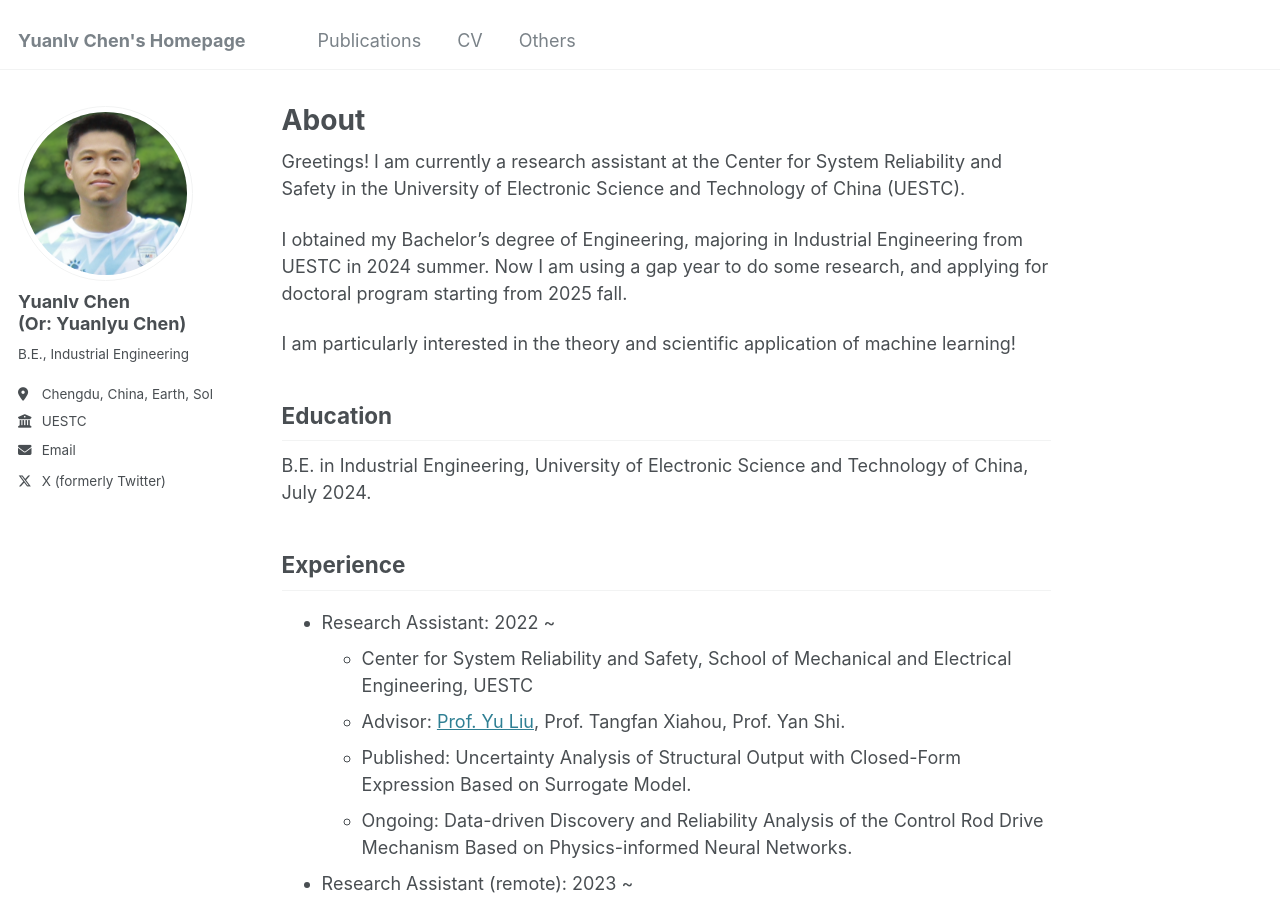
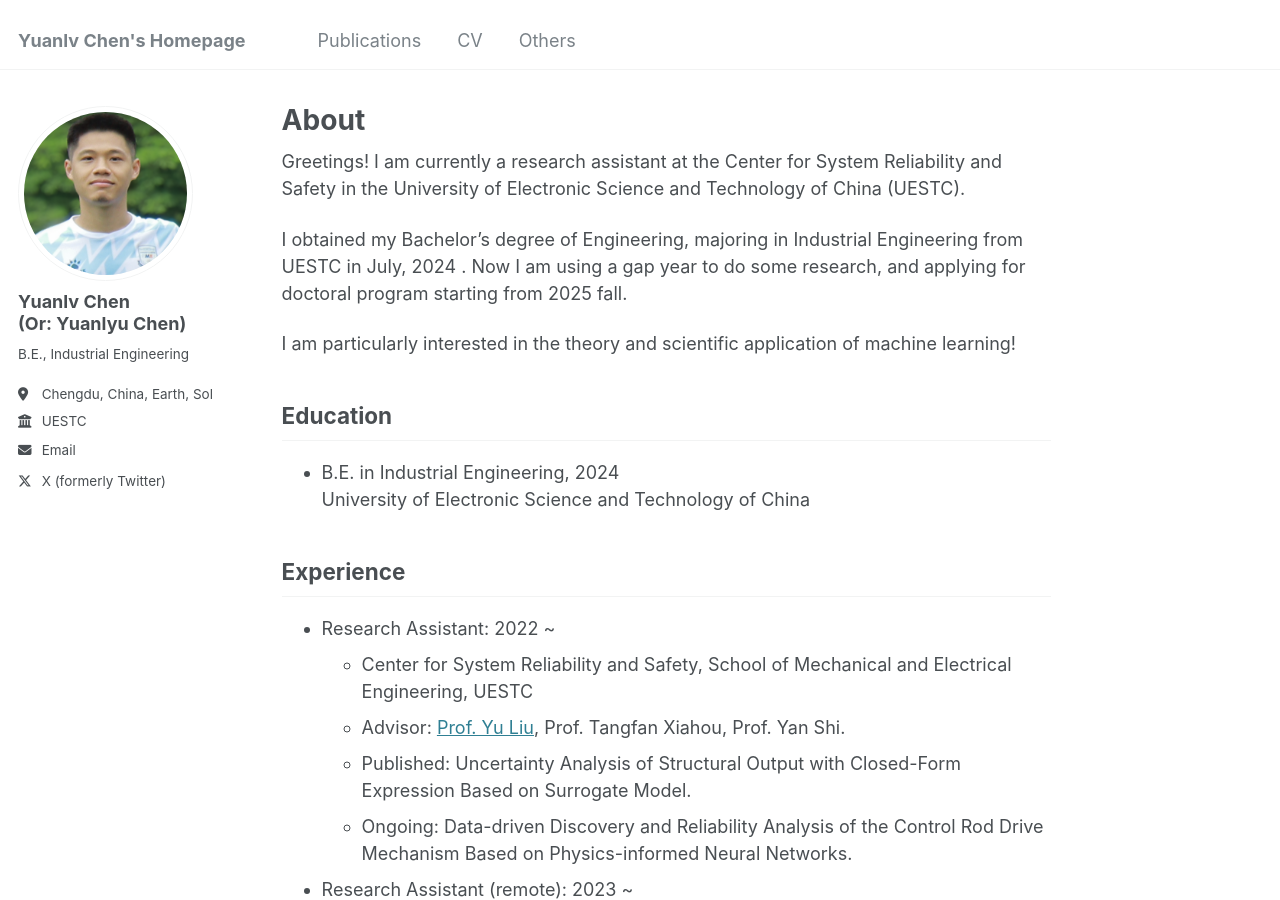
Before and after one commit to YLchen22/YLchen22.github.io, a Jekyll site: the page built from _pages/about.md, in a window 1280 px wide and 900 px high. Built offline with Jekyll 4.4.1, drawn with Linux system fonts in a browser that asks for light colours.

Commit message:
Update about.md

```diff
--- a/_pages/about.md
+++ b/_pages/about.md
@@ -9,13 +9,13 @@ redirect_from:
 
 Greetings! I am currently a research assistant at the Center for System Reliability and Safety in the University of Electronic Science and Technology of China (UESTC).
 
-I obtained my Bachelor's degree of Engineering, majoring in Industrial Engineering from UESTC in 2024 summer. Now I am using a gap year to do some research, and applying for doctoral program starting from 2025 fall.
+I obtained my Bachelor's degree of Engineering, majoring in Industrial Engineering from UESTC in July, 2024 . Now I am using a gap year to do some research, and applying for doctoral program starting from 2025 fall.
 
 I am particularly interested in the theory and scientific application of machine learning!
 
 Education
 ------
-B.E. in Industrial Engineering, University of Electronic Science and Technology of China, July 2024.
+* B.E. in Industrial Engineering, 2024 <br> University of Electronic Science and Technology of China
 
 Experience
 ------
```
